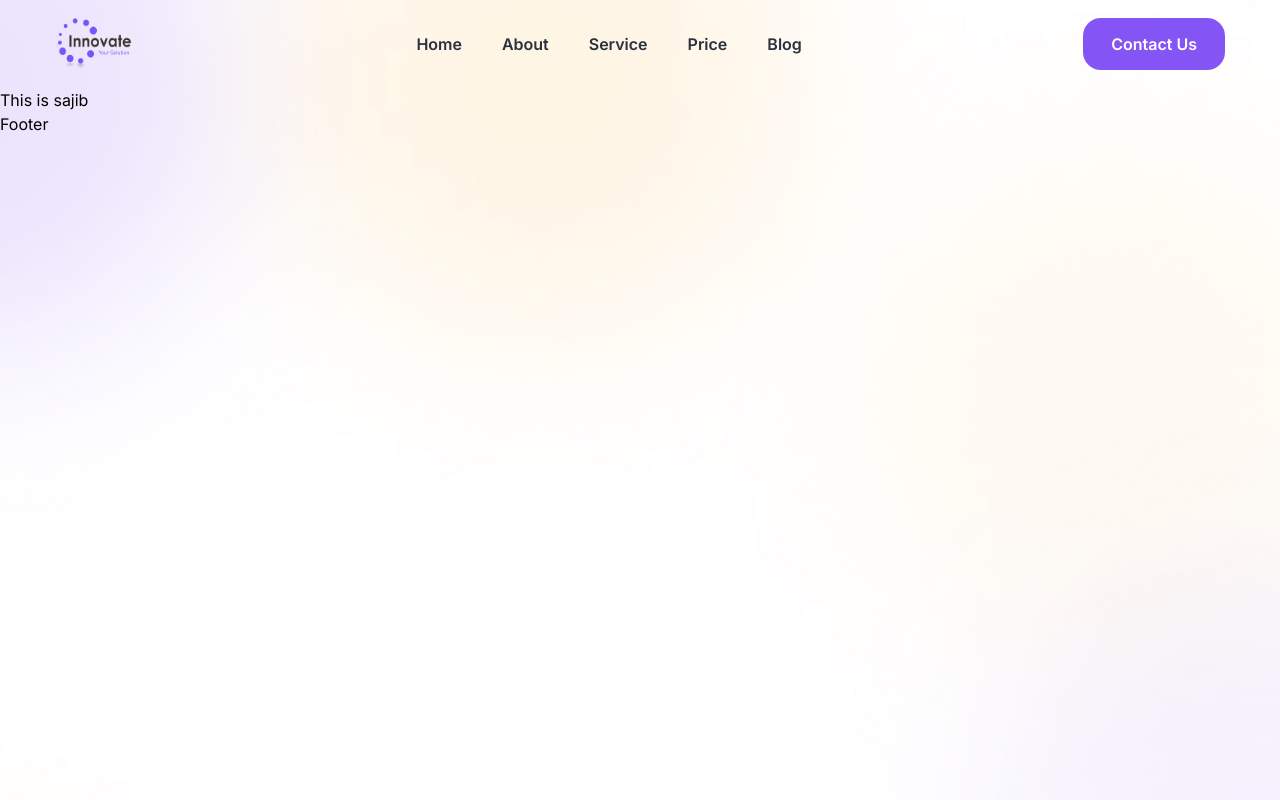
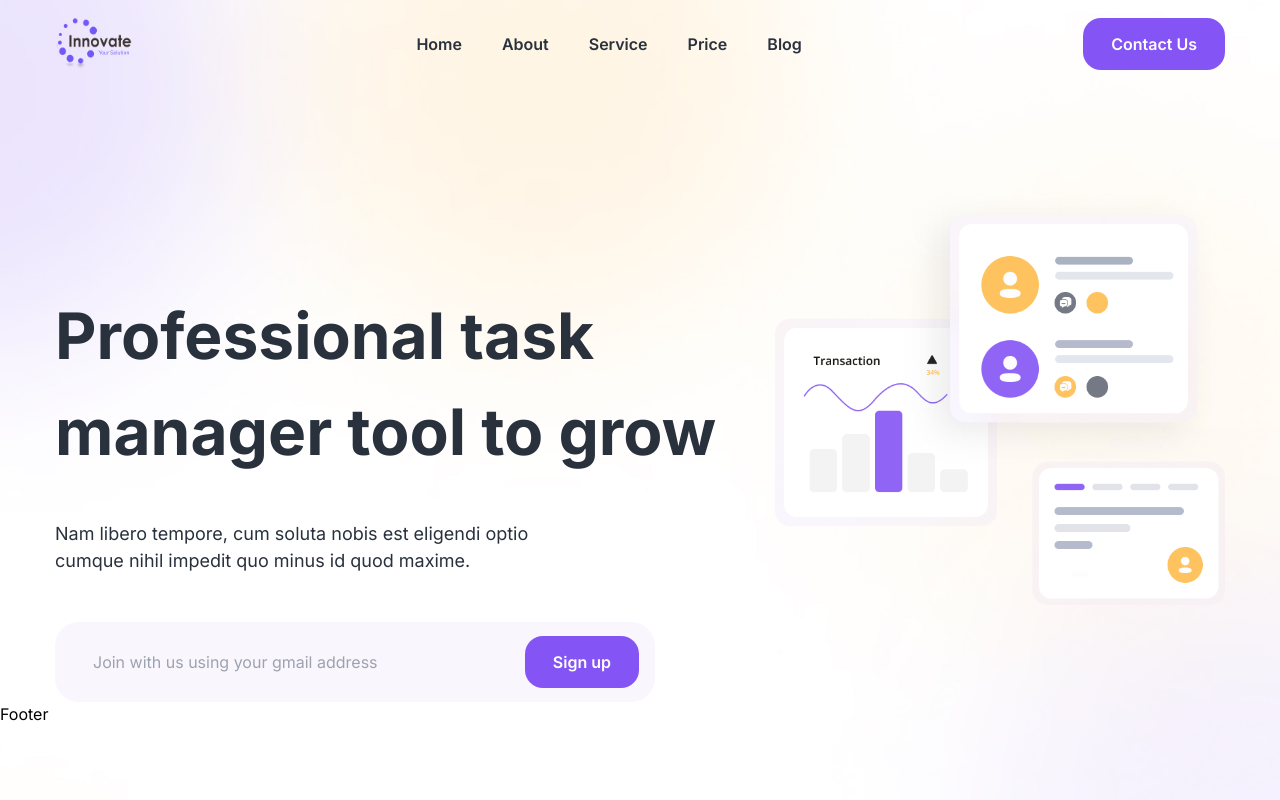
Before and after one commit to sajibkhandev/Innovate4, a Next.js app: page / in a window 1280 px wide. Shown: the top 800 px of the page. Built offline with nearby package versions, Linux system fonts and the light colour scheme.

Commit message:
banner part done

```diff
--- a/app/components/banner.js
+++ b/app/components/banner.js
@@ -1,8 +1,29 @@
+import Image from 'next/image'
 import React from 'react'
+import BannerImage from './../../public/bannerImage.png'
 
 const Banner = () => {
   return (
-    <div>osdf</div>
+    <div className='max-w-container mx-auto'>
+        <div className='flex justify-between items-center'>
+            <div>
+                <h2 className='text-[64px] text-primary font-bold w-720 pt-200'>Professional task manager tool to grow </h2>
+                <p className='text-[18px] text-primary font-normal w-516 pt-[40px] pb-[48px]'>Nam libero tempore, cum soluta nobis est eligendi optio cumque nihil impedit quo minus id quod maxime.</p>
+                <div className='relative w-[600px]'>
+                    <input className='w-full py-[28px] px-[38px]  text-white bg-[#F9F6FE] rounded-[24px]' placeholder='Join with us using your gmail address'/>
+                    <button className='absolute top-[50%] -translate-y-1/2 right-[16px] bg-[#8454F5] rounded-[18px] text-[#fff] font-semibold py-[14px] px-[28px]'>Sign up</button>
+                </div>
+            </div>
+            <div>
+            <Image
+            src={BannerImage}
+
+            alt="Picture of the author"
+          />
+            </div>
+        </div>
+
+    </div>
   )
 }
 
--- a/app/components/navber.js
+++ b/app/components/navber.js
@@ -1,7 +1,8 @@
 import React from 'react'
 import Image from 'next/image'
 import Logo from './../../public/logo.png'
-
+import { Inter } from 'next/font/google'
+const inter = Inter({ subsets: ['latin'] })
 
 const Navber = () => {
   return (
@@ -21,7 +22,7 @@ const Navber = () => {
             <li className='font-semibold text-[#29313D]'>Price</li>
             <li className='font-semibold text-[#29313D]'>Blog</li>
           </ul>
-    <button className='bg-[#8454F5] rounded-[18px] text-white font-semibold py-[14px] px-[28px]'>Contact Us</button>
+          <button className='bg-[#8454F5] rounded-[18px] text-[#fff] font-semibold py-[14px] px-[28px]'>Contact Us</button>
         </div>
       </div>
     </div>
--- a/app/page.js
+++ b/app/page.js
@@ -1,7 +1,8 @@
+import Banner from "./components/banner";
 
 
 export default function Home() {
   return (
-   <h2>This is sajib</h2>
+  <Banner/>
   );
 }
--- a/tailwind.config.js
+++ b/tailwind.config.js
@@ -15,7 +15,17 @@ module.exports = {
     },
     spacing: {
       'container': '1170px',
-    }
+      '200': '200px',
+      '720': '720px',
+      '516': '516px',
+
+
+    },
+    colors:{
+      'primary':"#29313D",
+
+    },
+
   },
   plugins: [],
 };
```
Also changed, not shown: public/bannerImage.png (added). Lines whose indentation alone changed are shown as unchanged.
